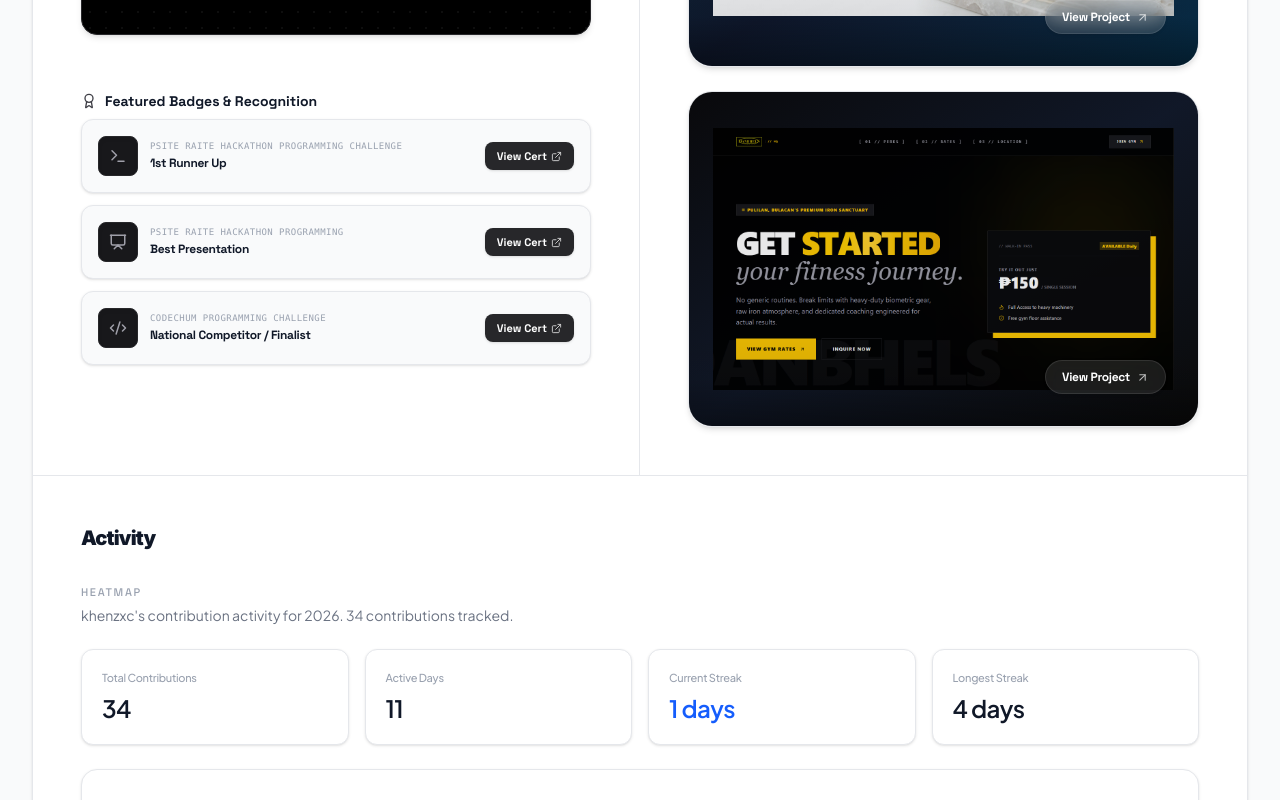
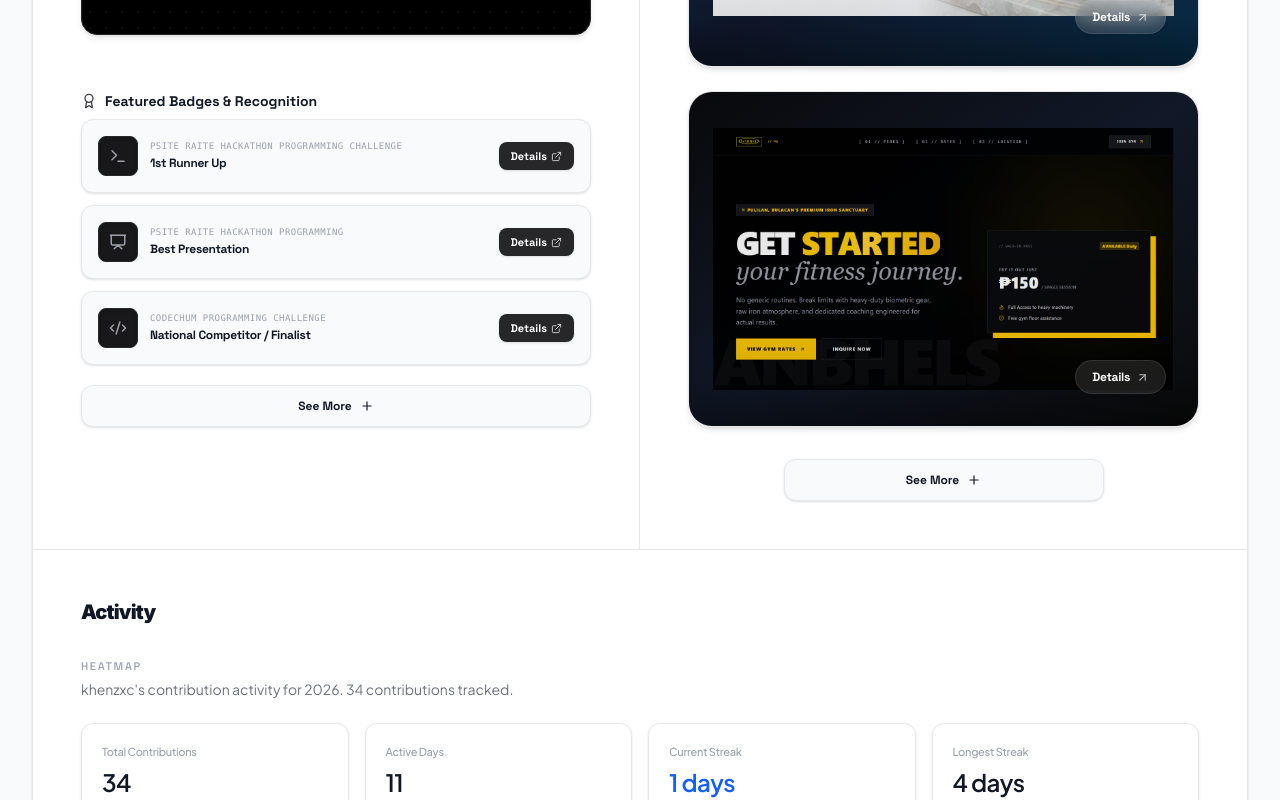
Before and after one commit to khenzxc/minimalist-portfolio, a React (Vite) app: page / in a window 1280 px wide. Shown: the part 1636-2436 px from the top of the page. Built offline with nearby package versions, Linux system fonts and the light colour scheme.

Commit message:
add see more

```diff
--- a/src/components/ProjectShowcase.jsx
+++ b/src/components/ProjectShowcase.jsx
@@ -1,5 +1,7 @@
 import React, { useState } from 'react';
-import { ArrowUpRight, Award, ExternalLink, Code2, Presentation, Terminal } from 'lucide-react';
+// 🎯 IMPORT LINK MULA SA REACT-ROUTER-DOM
+import { Link } from 'react-router-dom';
+import { ArrowUpRight, Award, ExternalLink, Code2, Presentation, Terminal, Plus } from 'lucide-react';
 
 export default function ProjectShowcase() {
   const [activeTab, setActiveTab] = useState('/White');
@@ -47,13 +49,11 @@ export default function ProjectShowcase() {
   return (
     <section
       id="projects"
-      // 🎯 GLOBAL SECTION STROKE: Ginamit ang border-gray-200 dark:border-zinc-800 para sa main grid breakdown
       className="grid grid-cols-1 lg:grid-cols-12 bg-white dark:bg-zinc-900 border-b border-gray-200 dark:border-zinc-800 items-stretch transition-colors duration-200"
-      style={{ fontFamily: "'Space Grotesk', sans-serif" }} // 🎯 FONT UNIFICATION: Ini-align sa Space Grotesk para terno sa Hero identity block
+      style={{ fontFamily: "'Space Grotesk', sans-serif" }}
     >
 
       {/* ================= KANANG SIDE (FEATURED PROJECTS) ================= */}
-      {/* 🎯 OUTER COLUMN DIVIDER: Ginabayan ng border-gray-200 dark:border-zinc-800 para sa responsive mobile breakpoint lines */}
       <div className="order-1 lg:order-2 lg:col-span-6 p-8 md:p-12 flex flex-col justify-between h-full bg-white dark:bg-zinc-900 transition-colors duration-200 border-b lg:border-b-0 border-gray-200 dark:border-zinc-800">
         <div>
           <h3
@@ -67,7 +67,6 @@ export default function ProjectShowcase() {
             {projects.map((project, idx) => (
               <div
                 key={idx}
-                // 🎯 INNER CARD SHIELD: Binago mula border-black/10 patungong border-gray-200 dark:border-zinc-800 para pumasok sa wireframe format ng system mo
                 className="w-full rounded-3xl relative overflow-hidden group shadow-md border border-gray-200 dark:border-zinc-800 h-76 md:h-84 flex flex-col justify-between"
                 style={{ backgroundColor: 'transparent' }}
               >
@@ -85,17 +84,26 @@ export default function ProjectShowcase() {
 
                 <div className="p-6 md:p-8 flex justify-end items-center z-10 mt-auto relative bg-gradient-to-t from-black/40 via-black/5 to-transparent w-full">
                   <button className="bg-white/10 backdrop-blur-md hover:bg-white text-white hover:text-gray-900 border border-white/10 text-xs font-semibold px-4 py-2 rounded-full flex items-center gap-1.5 tracking-tight transition-all shadow-sm group-hover:scale-105">
-                    View Project <ArrowUpRight size={13} className="opacity-70 group-hover:translate-x-0.5 group-hover:-translate-y-0.5 transition-transform" />
+                    Details <ArrowUpRight size={13} className="opacity-70 group-hover:translate-x-0.5 group-hover:-translate-y-0.5 transition-transform" />
                   </button>
                 </div>
               </div>
             ))}
           </div>
+
+          {/* 🎯 SEEMORE PROJECTS: Ginagamit ang `to="/projects"` para sa instant routing */}
+          <div className="mt-8 flex justify-center">
+            <Link
+              to="/projects"
+              className="w-full max-w-xs bg-gray-50 dark:bg-zinc-800/40 hover:bg-gray-100 dark:hover:bg-zinc-800 border border-gray-200 dark:border-zinc-800/80 text-gray-900 dark:text-white text-xs font-bold py-3 px-4 rounded-xl flex items-center justify-center gap-2 transition-all shadow-sm hover:scale-[1.01] text-center"
+            >
+              See More <Plus size={14} />
+            </Link>
+          </div>
         </div>
       </div>
 
       {/* ================= KALIWANG SIDE (BADGES & BRAND) ================= */}
-      {/* 🎯 MAIN VERTICAL GUTTER BORDER: Naka-sync sa lg:border-r border-gray-200 dark:border-zinc-800 ng kaliwang panel block */}
       <div className="order-2 lg:order-1 lg:col-span-6 border-r-0 lg:border-r border-gray-200 dark:border-zinc-800 p-8 md:p-12 flex flex-col h-full transition-colors duration-200">
 
         {/* Featured Badges Block */}
@@ -110,11 +118,9 @@ export default function ProjectShowcase() {
             {badges.map((badge, index) => (
               <div
                 key={index}
-                // 🎯 RECOGNITION CONTAINER OUTLINE: Gumagamit ng border-gray-200 dark:border-zinc-800/80 para sa micro-layout borders
                 className="bg-gray-50 dark:bg-zinc-800/40 border border-gray-200 dark:border-zinc-800/80 rounded-xl p-4 flex items-center justify-between gap-4 hover:bg-zinc-50/80 dark:hover:bg-zinc-800/70 transition-all shadow-sm group"
               >
                 <div className="flex items-center gap-3">
-                  {/* 🎯 BADGE ICON FRAMES: Ini-adjust sa border-gray-200 dark:border-zinc-700 katulad ng Affiliation badging method ng Hero */}
                   <div className="h-10 w-10 rounded-lg bg-zinc-900 border border-zinc-800 flex items-center justify-center shrink-0 shadow-inner">
                     {badge.icon}
                   </div>
@@ -134,11 +140,21 @@ export default function ProjectShowcase() {
                   rel="noopener noreferrer"
                   className="bg-zinc-800 hover:bg-black dark:bg-zinc-100 dark:text-zinc-900 dark:hover:bg-white text-white text-[11px] font-semibold px-3 py-1.5 rounded-lg transition-all flex items-center gap-1 whitespace-nowrap shadow-sm hover:scale-[1.02]"
                 >
-                  View Cert
+                  Details
                   <ExternalLink size={11} className="opacity-80" />
                 </a>
               </div>
             ))}
+
+            {/* 🎯 SEEMORE RECOGNITIONS: Naka-link sa iyong `/collections` route */}
+            <div className="pt-2 flex justify-center">
+              <Link
+                to="/collections"
+                className="w-full bg-gray-50 dark:bg-zinc-800/40 hover:bg-gray-100 dark:hover:bg-zinc-800 border border-gray-200 dark:border-zinc-800/80 text-gray-900 dark:text-white text-xs font-bold py-3 px-4 rounded-xl flex items-center justify-center gap-2 transition-all shadow-sm hover:scale-[1.01] text-center"
+              >
+                See More <Plus size={14} />
+              </Link>
+            </div>
           </div>
         </div>
 
@@ -168,7 +184,6 @@ export default function ProjectShowcase() {
           </div>
 
           <div
-            // 🎯 BRAND CONTAINER EDGES: Inihanay sa border-gray-200 at dark:border-zinc-700 base variables ng Hero block elements
             className={`rounded-2xl p-6 h-64 flex items-center justify-center relative overflow-hidden border shadow-md group transition-all duration-300 ${
               activeTab === '/Black'
                 ? 'bg-zinc-50 dark:bg-zinc-800 border-gray-200 dark:border-zinc-700'
```
